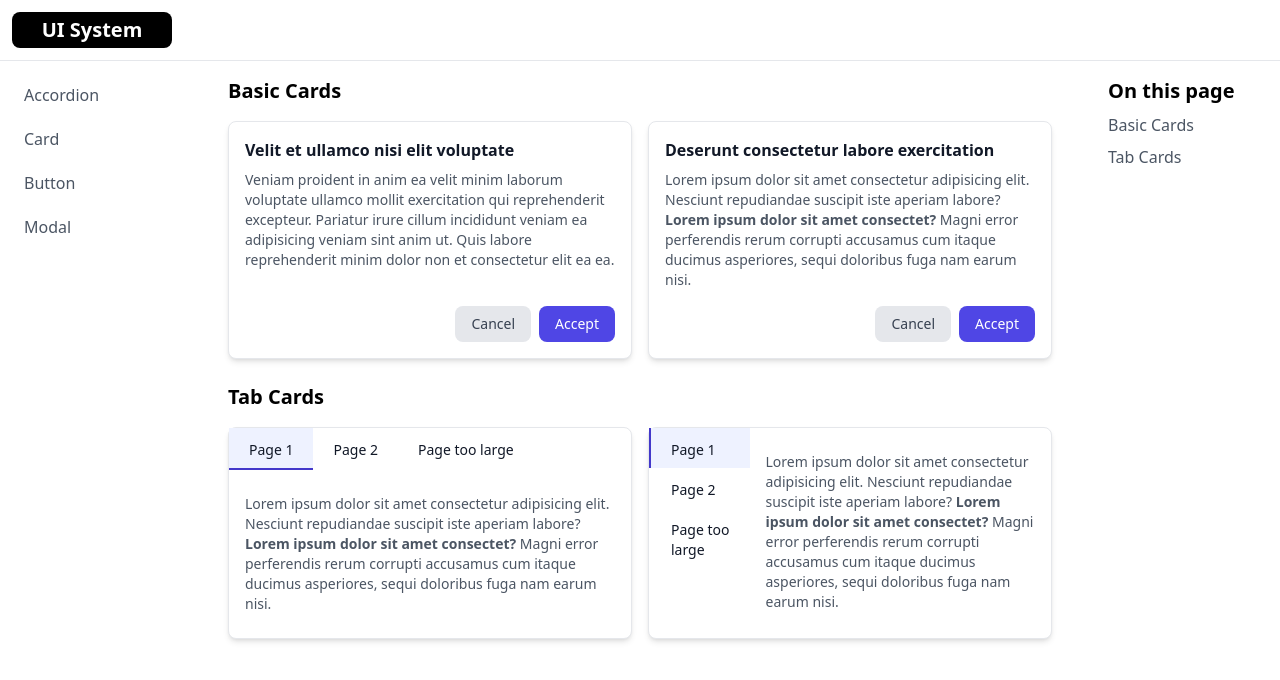
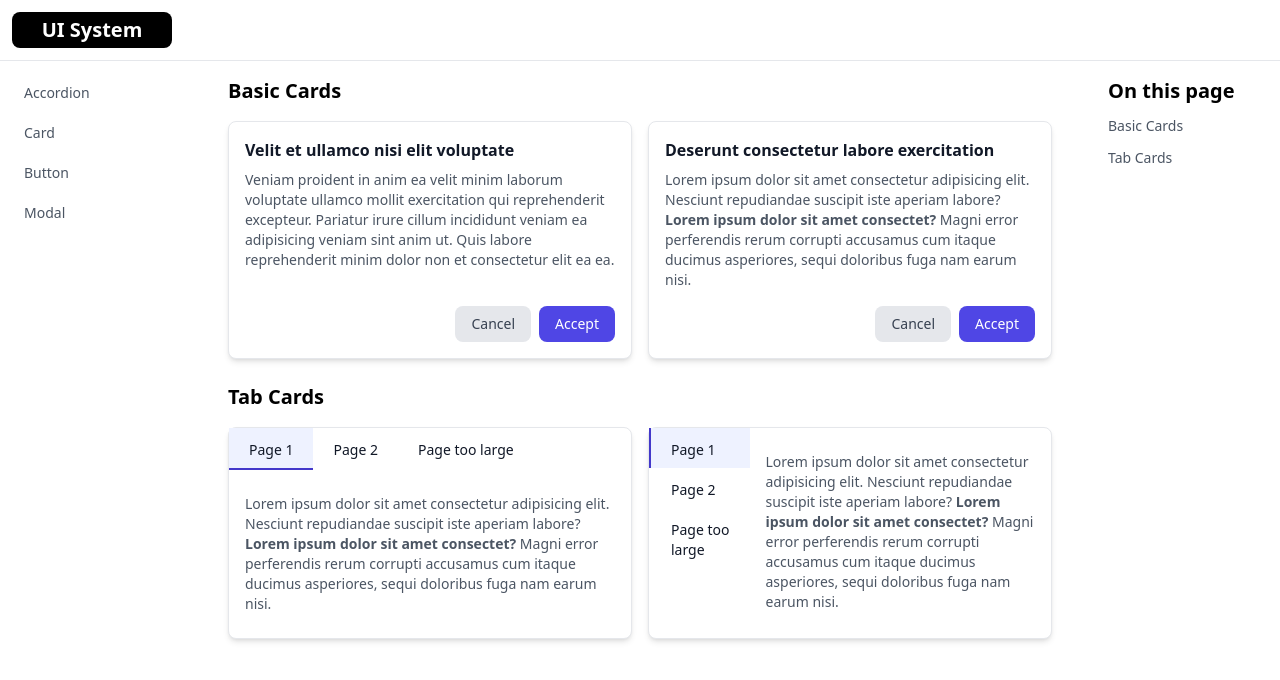
Before and after one commit to diegosalasmartinez/ui, a Next.js app: page /card in a window 1280 px wide. Shown: the top 680 px of the page. Built offline with nearby package versions, Linux system fonts and the light colour scheme.

Commit message:
Update styles for quick nav and sidebar

```diff
--- a/components/layout/QuickNav.tsx
+++ b/components/layout/QuickNav.tsx
@@ -12,7 +12,7 @@ export default function QuickNav({ nav }: QuickNavProps) {
       {nav?.map((item) => (
         <ul className='pt-2' key={item.title}>
           <li>
-            <Link href={`#${item.href}`} className='text-base text-gray-600'>
+            <Link href={`#${item.href}`} className='text-sm text-gray-600'>
               {item.title}
             </Link>
             <ul className='pl-4'>
--- a/components/layout/Sidebar.tsx
+++ b/components/layout/Sidebar.tsx
@@ -18,7 +18,7 @@ function RouteLink({ path, actualRoute, handleClick, children }: RouteLinkProps)
         onClick={(e) => handleClick(e, path)}
         className={cn(
           path === actualRoute ? 'bg-zinc-200 text-gray-900' : 'bg-white text-gray-600 hover:bg-gray-100',
-          'flex items-center rounded-lg px-3 py-1.5 text-base font-normal transition duration-200',
+          'flex items-center rounded-lg px-3 py-1.5 text-sm font-normal transition duration-200',
           'dark:text-white dark:hover:bg-gray-700 dark:hover:text-white',
         )}
       >
```
